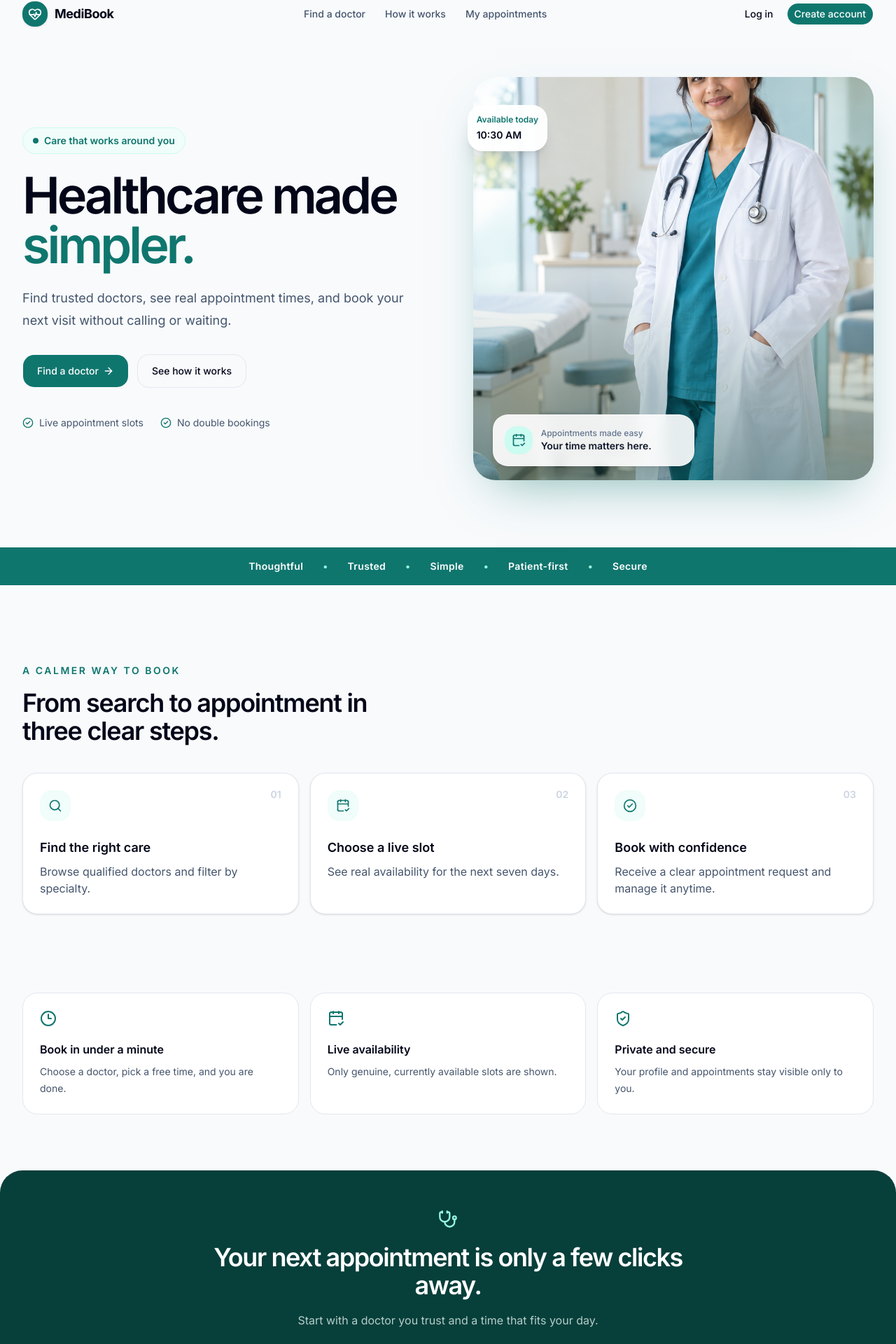
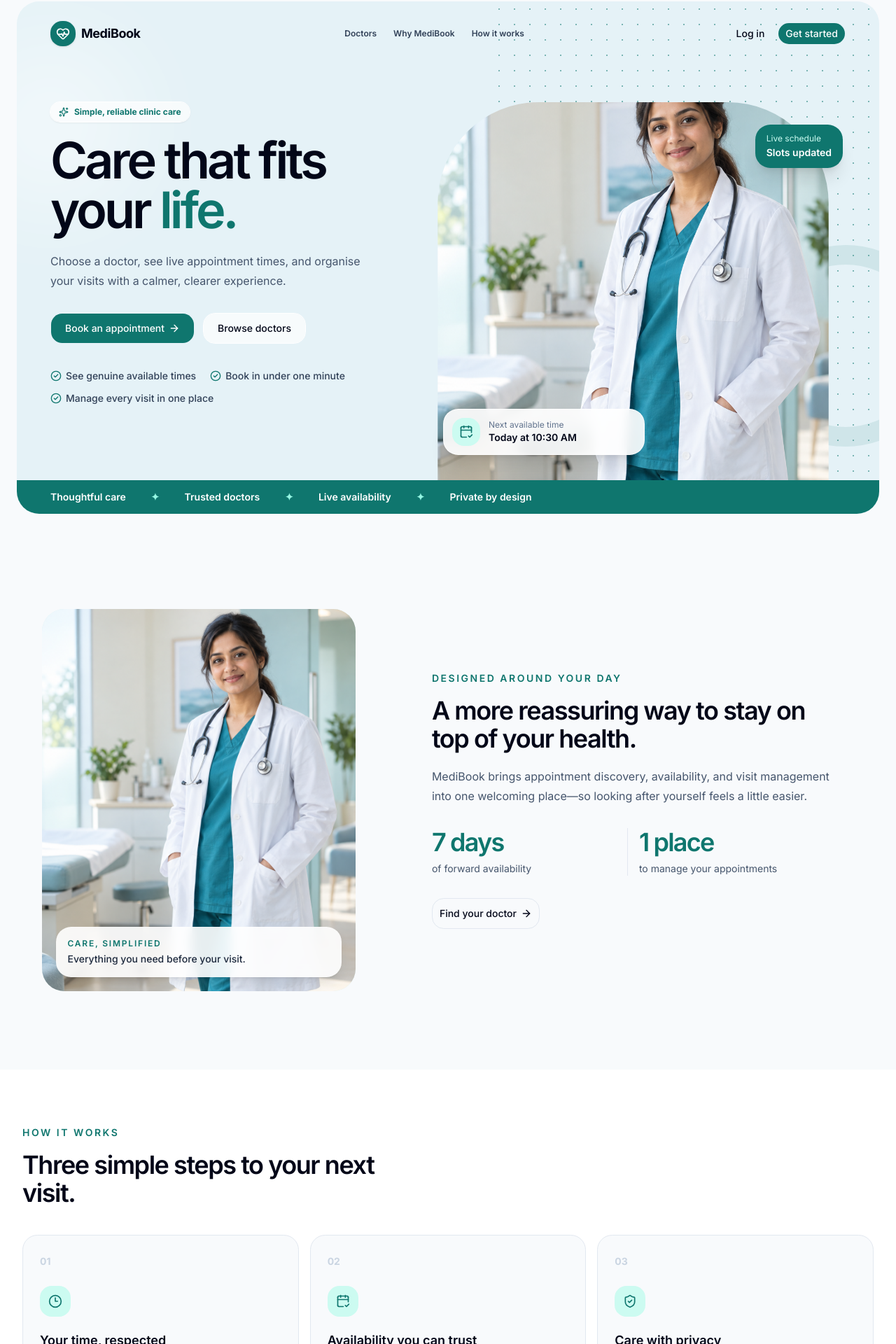
Before and after one commit to bismanoordev/MediBook, a Next.js app: page / in a window 1280 px wide. Shown: the part 22-1942 px from the top of the page at 70% size. Built offline with nearby package versions, Linux system fonts and the light colour scheme.

Commit message:
align landing page with editorial reference

```diff
--- a/app/page.tsx
+++ b/app/page.tsx
@@ -1,38 +1,86 @@
 import Image from "next/image"
 import Link from "next/link"
-import { ArrowRight, CalendarCheck2, CheckCircle2, Clock3, HeartPulse, Search, ShieldCheck, Stethoscope } from "lucide-react"
+import {
+  ArrowRight,
+  CalendarCheck2,
+  CheckCircle2,
+  Clock3,
+  HeartPulse,
+  ShieldCheck,
+  Sparkles,
+} from "lucide-react"
 
 import { buttonVariants } from "@/components/ui/button"
 import { cn } from "@/lib/utils"
 
-const benefits = [
-  { icon: Clock3, title: "Book in under a minute", text: "Choose a doctor, pick a free time, and you are done." },
-  { icon: CalendarCheck2, title: "Live availability", text: "Only genuine, currently available slots are shown." },
-  { icon: ShieldCheck, title: "Private and secure", text: "Your profile and appointments stay visible only to you." },
+const carePoints = [
+  "See genuine available times",
+  "Book in under one minute",
+  "Manage every visit in one place",
 ]
 
-const steps = [
-  { number: "01", icon: Search, title: "Find the right care", text: "Browse qualified doctors and filter by specialty." },
-  { number: "02", icon: CalendarCheck2, title: "Choose a live slot", text: "See real availability for the next seven days." },
-  { number: "03", icon: CheckCircle2, title: "Book with confidence", text: "Receive a clear appointment request and manage it anytime." },
+const benefits = [
+  { icon: Clock3, title: "Your time, respected", text: "Book appointments when it suits you, without waiting on a call." },
+  { icon: CalendarCheck2, title: "Availability you can trust", text: "Every available slot is checked before you can book it." },
+  { icon: ShieldCheck, title: "Care with privacy", text: "Your profile and appointment history remain securely yours." },
 ]
 
 export default function Home() {
-  return <main className="min-h-screen overflow-hidden bg-[#F8FAFC] text-slate-950">
-    <header className="relative z-20 mx-auto flex max-w-7xl items-center justify-between px-5 py-5 sm:px-8 lg:py-6">
-      <Link href="/" className="flex items-center gap-2.5 text-lg font-bold tracking-tight"><span className="grid size-9 place-items-center rounded-xl bg-[#0F766E] text-white shadow-sm"><HeartPulse className="size-5" /></span>MediBook</Link>
-      <nav className="hidden items-center gap-7 text-sm font-medium text-slate-600 md:flex"><Link href="/doctors" className="hover:text-[#0F766E]">Find a doctor</Link><a href="#how-it-works" className="hover:text-[#0F766E]">How it works</a><Link href="/appointments" className="hover:text-[#0F766E]">My appointments</Link></nav>
-      <div className="flex items-center gap-1.5 sm:gap-2"><Link href="/login" className={cn(buttonVariants({ variant: "ghost" }), "rounded-xl")}>Log in</Link><Link href="/signup" className={cn(buttonVariants(), "rounded-xl bg-[#0F766E] hover:bg-[#0D5F59]")}>Create account</Link></div>
-    </header>
+  return (
+    <main className="min-h-screen bg-[#F8FAFC] text-slate-950">
+      <section className="px-3 py-3 sm:px-6 sm:py-6">
+        <div className="relative mx-auto max-w-[1440px] overflow-hidden rounded-[2rem] bg-[#E5F2F7] px-5 pb-0 pt-5 sm:px-9 sm:pt-7 lg:min-h-[650px] lg:px-12">
+          <div aria-hidden="true" className="absolute -left-20 top-12 size-64 rounded-full bg-white/45 blur-3xl" />
+          <div aria-hidden="true" className="absolute right-0 top-0 h-full w-[45%] opacity-50 [background-image:radial-gradient(#0F766E_1px,transparent_1px)] [background-size:22px_22px]" />
+          <div aria-hidden="true" className="absolute -right-24 bottom-24 size-72 rounded-full border-[28px] border-[#0F766E]/10" />
 
-    <section className="relative mx-auto grid max-w-7xl gap-10 px-5 pb-14 pt-8 sm:px-8 lg:grid-cols-[1.02fr_.98fr] lg:items-center lg:gap-12 lg:pb-24 lg:pt-12">
-      <div className="relative z-10"><p className="inline-flex items-center gap-2 rounded-full border border-teal-100 bg-teal-50 px-3.5 py-2 text-sm font-semibold text-[#0F766E]"><span className="size-2 rounded-full bg-[#0F766E]" />Care that works around you</p><h1 className="mt-6 max-w-2xl text-5xl font-semibold leading-[.98] tracking-[-.055em] text-slate-950 sm:text-6xl lg:text-7xl">Healthcare made <span className="text-[#0F766E]">simpler.</span></h1><p className="mt-6 max-w-xl text-base leading-7 text-slate-600 sm:text-lg sm:leading-8">Find trusted doctors, see real appointment times, and book your next visit without calling or waiting.</p><div className="mt-8 flex flex-col gap-3 sm:flex-row"><Link href="/doctors" className={cn(buttonVariants({ size: "lg" }), "h-12 rounded-xl bg-[#0F766E] px-5 hover:bg-[#0D5F59]")}>Find a doctor <ArrowRight className="size-4" /></Link><Link href="#how-it-works" className={cn(buttonVariants({ size: "lg", variant: "outline" }), "h-12 rounded-xl px-5")}>See how it works</Link></div><div className="mt-10 flex flex-wrap gap-x-6 gap-y-3 text-sm text-slate-600"><span className="inline-flex items-center gap-2"><CheckCircle2 className="size-4 text-[#0F766E]" />Live appointment slots</span><span className="inline-flex items-center gap-2"><CheckCircle2 className="size-4 text-[#0F766E]" />No double bookings</span></div></div>
-      <div className="relative mx-auto w-full max-w-[35rem] lg:max-w-none"><div className="absolute inset-x-8 inset-y-6 rounded-[2rem] bg-[#CCFBF1]" /><div className="relative h-[31rem] overflow-hidden rounded-[2rem] bg-slate-200 shadow-[0_30px_70px_-32px_rgba(15,118,110,.55)] sm:h-[36rem]"><Image src="/images/medibook-hero-doctor.png" alt="A MediBook clinic doctor" fill priority className="object-cover object-[60%_center]" sizes="(max-width: 1024px) 100vw, 50vw" /><div className="absolute inset-0 bg-gradient-to-t from-[#073f3a]/40 via-transparent to-transparent" /><div className="absolute bottom-5 left-5 right-5 rounded-2xl border border-white/40 bg-white/90 p-4 shadow-lg backdrop-blur-sm sm:left-7 sm:right-auto sm:w-72"><div className="flex items-center gap-3"><span className="grid size-10 place-items-center rounded-xl bg-[#CCFBF1] text-[#0F766E]"><CalendarCheck2 className="size-5" /></span><div><p className="text-xs font-medium text-slate-500">Appointments made easy</p><p className="text-sm font-semibold text-slate-900">Your time matters here.</p></div></div></div></div><div className="absolute -left-2 top-10 hidden rounded-2xl border border-white/70 bg-white/95 p-3 shadow-xl sm:block"><p className="text-xs font-semibold text-[#0F766E]">Available today</p><p className="mt-1 text-sm font-semibold">10:30 AM</p></div></div>
-    </section>
+          <header className="relative z-20 mx-auto flex max-w-7xl items-center justify-between gap-4">
+            <Link href="/" className="flex items-center gap-2 text-base font-bold tracking-tight sm:text-lg">
+              <span className="grid size-9 place-items-center rounded-xl bg-[#0F766E] text-white shadow-sm"><HeartPulse className="size-5" /></span>
+              MediBook
+            </Link>
+            <nav className="hidden items-center gap-6 text-xs font-semibold text-slate-700 lg:flex">
+              <Link href="/doctors" className="hover:text-[#0F766E]">Doctors</Link>
+              <a href="#why-medibook" className="hover:text-[#0F766E]">Why MediBook</a>
+              <a href="#how-it-works" className="hover:text-[#0F766E]">How it works</a>
+            </nav>
+            <div className="flex items-center gap-1.5 sm:gap-2">
+              <Link href="/login" className={cn(buttonVariants({ variant: "ghost" }), "rounded-xl")}>Log in</Link>
+              <Link href="/signup" className={cn(buttonVariants(), "rounded-xl bg-[#0F766E] hover:bg-[#0D5F59]")}>Get started</Link>
+            </div>
+          </header>
 
-    <section className="border-y border-teal-900/10 bg-[#0F766E] text-white"><div className="mx-auto flex max-w-7xl flex-wrap items-center justify-center gap-x-7 gap-y-2 px-5 py-4 text-sm font-semibold tracking-wide sm:px-8"><span>Thoughtful</span><span className="text-teal-200">•</span><span>Trusted</span><span className="text-teal-200">•</span><span>Simple</span><span className="text-teal-200">•</span><span>Patient-first</span><span className="text-teal-200">•</span><span>Secure</span></div></section>
-    <section id="how-it-works" className="mx-auto max-w-7xl px-5 py-20 sm:px-8 lg:py-28"><div className="max-w-xl"><p className="text-sm font-semibold uppercase tracking-[.18em] text-[#0F766E]">A calmer way to book</p><h2 className="mt-4 text-3xl font-semibold tracking-[-.035em] sm:text-4xl">From search to appointment in three clear steps.</h2></div><div className="mt-10 grid gap-4 md:grid-cols-3">{steps.map(({ number, icon: Icon, title, text }) => <article key={number} className="relative rounded-2xl border border-slate-200 bg-white p-6 shadow-sm"><span className="absolute right-6 top-5 text-sm font-semibold text-slate-300">{number}</span><span className="grid size-11 place-items-center rounded-xl bg-teal-50 text-[#0F766E]"><Icon className="size-5" /></span><h3 className="mt-6 text-lg font-semibold">{title}</h3><p className="mt-2 leading-6 text-slate-600">{text}</p></article>)}</div></section>
-    <section className="mx-auto grid max-w-7xl gap-4 px-5 pb-20 sm:px-8 md:grid-cols-3">{benefits.map(({ icon: Icon, title, text }) => <article key={title} className="rounded-2xl border border-slate-200 bg-white p-6"><Icon className="size-6 text-[#0F766E]" /><h2 className="mt-5 font-semibold">{title}</h2><p className="mt-2 text-sm leading-6 text-slate-600">{text}</p></article>)}</section>
-    <section className="mx-5 mb-5 rounded-[2rem] bg-[#073F3A] px-6 py-14 text-center text-white sm:mx-8 sm:px-10 lg:mx-auto lg:mb-8 lg:max-w-7xl"><Stethoscope className="mx-auto size-7 text-teal-200" /><h2 className="mx-auto mt-5 max-w-2xl text-3xl font-semibold tracking-[-.04em] sm:text-4xl">Your next appointment is only a few clicks away.</h2><p className="mx-auto mt-4 max-w-xl leading-7 text-teal-50/75">Start with a doctor you trust and a time that fits your day.</p><Link href="/doctors" className={cn(buttonVariants({ size: "lg" }), "mt-7 h-12 rounded-xl bg-white px-5 text-[#0F766E] hover:bg-teal-50")}>Browse doctors <ArrowRight className="size-4" /></Link></section>
-  </main>
+          <div className="relative z-10 mx-auto grid max-w-7xl gap-3 pt-14 lg:grid-cols-[.92fr_1.08fr] lg:pt-20">
+            <div className="pb-14 lg:pb-24">
+              <p className="inline-flex items-center gap-2 rounded-full bg-white/70 px-3 py-1.5 text-xs font-bold text-[#0F766E] shadow-sm ring-1 ring-white"><Sparkles className="size-3.5" />Simple, reliable clinic care</p>
+              <h1 className="mt-5 max-w-xl text-5xl font-semibold leading-[.98] tracking-[-.055em] sm:text-6xl xl:text-7xl">Care that fits your <span className="text-[#0F766E]">life.</span></h1>
+              <p className="mt-6 max-w-md text-base leading-7 text-slate-600">Choose a doctor, see live appointment times, and organise your visits with a calmer, clearer experience.</p>
+              <div className="mt-8 flex flex-wrap gap-3">
+                <Link href="/doctors" className={cn(buttonVariants({ size: "lg" }), "h-11 rounded-xl bg-[#0F766E] px-5 hover:bg-[#0D5F59]")}>Book an appointment <ArrowRight className="size-4" /></Link>
+                <Link href="/doctors" className={cn(buttonVariants({ size: "lg", variant: "outline" }), "h-11 rounded-xl border-white bg-white/70 px-5 hover:bg-white")}>Browse doctors</Link>
+              </div>
+              <div className="mt-9 flex flex-wrap gap-x-5 gap-y-3 text-sm font-medium text-slate-700">{carePoints.map((point) => <span key={point} className="inline-flex items-center gap-1.5"><CheckCircle2 className="size-4 text-[#0F766E]" />{point}</span>)}</div>
+            </div>
+
+            <div className="relative min-h-[360px] sm:min-h-[470px] lg:min-h-[540px]">
+              <div className="absolute bottom-0 left-1/2 h-[92%] w-[min(31rem,90%)] -translate-x-1/2 overflow-hidden rounded-t-[9rem] bg-[#C9E7EB]" />
+              <Image src="/images/medibook-hero-doctor.png" alt="A MediBook clinic doctor" fill priority className="object-cover object-[62%_31%] [clip-path:inset(0_4%_0_4%_round_9rem_9rem_0_0)]" sizes="(max-width: 1024px) 100vw, 55vw" />
+              <div className="absolute bottom-7 left-2 right-2 rounded-2xl border border-white/70 bg-white/90 p-3 shadow-xl backdrop-blur-sm sm:bottom-9 sm:left-8 sm:right-auto sm:w-72"><div className="flex items-center gap-3"><span className="grid size-10 place-items-center rounded-xl bg-[#CCFBF1] text-[#0F766E]"><CalendarCheck2 className="size-5" /></span><div><p className="text-xs text-slate-500">Next available time</p><p className="text-sm font-semibold">Today at 10:30 AM</p></div></div></div>
+              <div className="absolute right-1 top-8 hidden rounded-2xl bg-[#0F766E] px-4 py-3 text-white shadow-xl sm:block"><p className="text-xs text-teal-100">Live schedule</p><p className="mt-0.5 text-sm font-semibold">Slots updated</p></div>
+            </div>
+          </div>
+          <div className="relative z-20 -mx-5 flex min-h-12 items-center overflow-hidden bg-[#0F766E] px-5 text-sm font-semibold text-white sm:-mx-9 sm:px-9 lg:-mx-12 lg:px-12"><div className="flex min-w-max items-center gap-6 sm:gap-9"><span>Thoughtful care</span><span className="text-teal-200">✦</span><span>Trusted doctors</span><span className="text-teal-200">✦</span><span>Live availability</span><span className="text-teal-200">✦</span><span>Private by design</span></div></div>
+        </div>
+      </section>
+
+      <section id="why-medibook" className="mx-auto grid max-w-7xl gap-10 px-5 py-20 sm:px-8 lg:grid-cols-[.8fr_1fr] lg:items-center lg:gap-20 lg:py-28">
+        <div className="relative mx-auto w-full max-w-md overflow-hidden rounded-[2rem] bg-[#DDF3F3]"><Image src="/images/medibook-hero-doctor.png" alt="" width={1024} height={1536} className="aspect-[.82] object-cover object-[55%_30%]" /><div className="absolute inset-x-5 bottom-5 rounded-2xl bg-white/90 p-4 shadow-lg backdrop-blur"><p className="text-xs font-semibold uppercase tracking-[.15em] text-[#0F766E]">Care, simplified</p><p className="mt-1 text-sm font-medium text-slate-800">Everything you need before your visit.</p></div></div>
+        <div><p className="text-sm font-semibold uppercase tracking-[.18em] text-[#0F766E]">Designed around your day</p><h2 className="mt-4 max-w-xl text-3xl font-semibold tracking-[-.04em] sm:text-4xl">A more reassuring way to stay on top of your health.</h2><p className="mt-5 max-w-xl leading-7 text-slate-600">MediBook brings appointment discovery, availability, and visit management into one welcoming place—so looking after yourself feels a little easier.</p><div className="mt-8 grid max-w-xl gap-4 sm:grid-cols-2"><div className="border-r-0 border-slate-200 sm:border-r"><p className="text-4xl font-semibold tracking-[-.05em] text-[#0F766E]">7 days</p><p className="mt-2 text-sm text-slate-600">of forward availability</p></div><div><p className="text-4xl font-semibold tracking-[-.05em] text-[#0F766E]">1 place</p><p className="mt-2 text-sm text-slate-600">to manage your appointments</p></div></div><Link href="/doctors" className={cn(buttonVariants({ variant: "outline" }), "mt-8 h-11 rounded-xl")}>Find your doctor <ArrowRight className="size-4" /></Link></div>
+      </section>
+
+      <section id="how-it-works" className="bg-white py-20"><div className="mx-auto max-w-7xl px-5 sm:px-8"><div className="max-w-xl"><p className="text-sm font-semibold uppercase tracking-[.18em] text-[#0F766E]">How it works</p><h2 className="mt-4 text-3xl font-semibold tracking-[-.04em] sm:text-4xl">Three simple steps to your next visit.</h2></div><div className="mt-10 grid gap-4 md:grid-cols-3">{benefits.map(({ icon: Icon, title, text }, index) => <article key={title} className="rounded-2xl border border-slate-200 bg-[#F8FAFC] p-6"><span className="text-sm font-bold text-slate-300">0{index + 1}</span><span className="mt-6 grid size-11 place-items-center rounded-xl bg-[#CCFBF1] text-[#0F766E]"><Icon className="size-5" /></span><h3 className="mt-5 text-lg font-semibold">{title}</h3><p className="mt-2 leading-6 text-slate-600">{text}</p></article>)}</div></div></section>
+
+      <section className="mx-auto grid max-w-7xl gap-6 px-5 py-20 sm:px-8 lg:grid-cols-[1fr_auto] lg:items-center"><div><p className="text-sm font-semibold uppercase tracking-[.18em] text-[#0F766E]">Ready when you are</p><h2 className="mt-3 text-3xl font-semibold tracking-[-.04em] sm:text-4xl">Find care that works with your schedule.</h2></div><Link href="/doctors" className={cn(buttonVariants({ size: "lg" }), "h-12 rounded-xl bg-[#0F766E] px-5 hover:bg-[#0D5F59]")}>Explore doctors <ArrowRight className="size-4" /></Link></section>
+    </main>
+  )
 }
```
